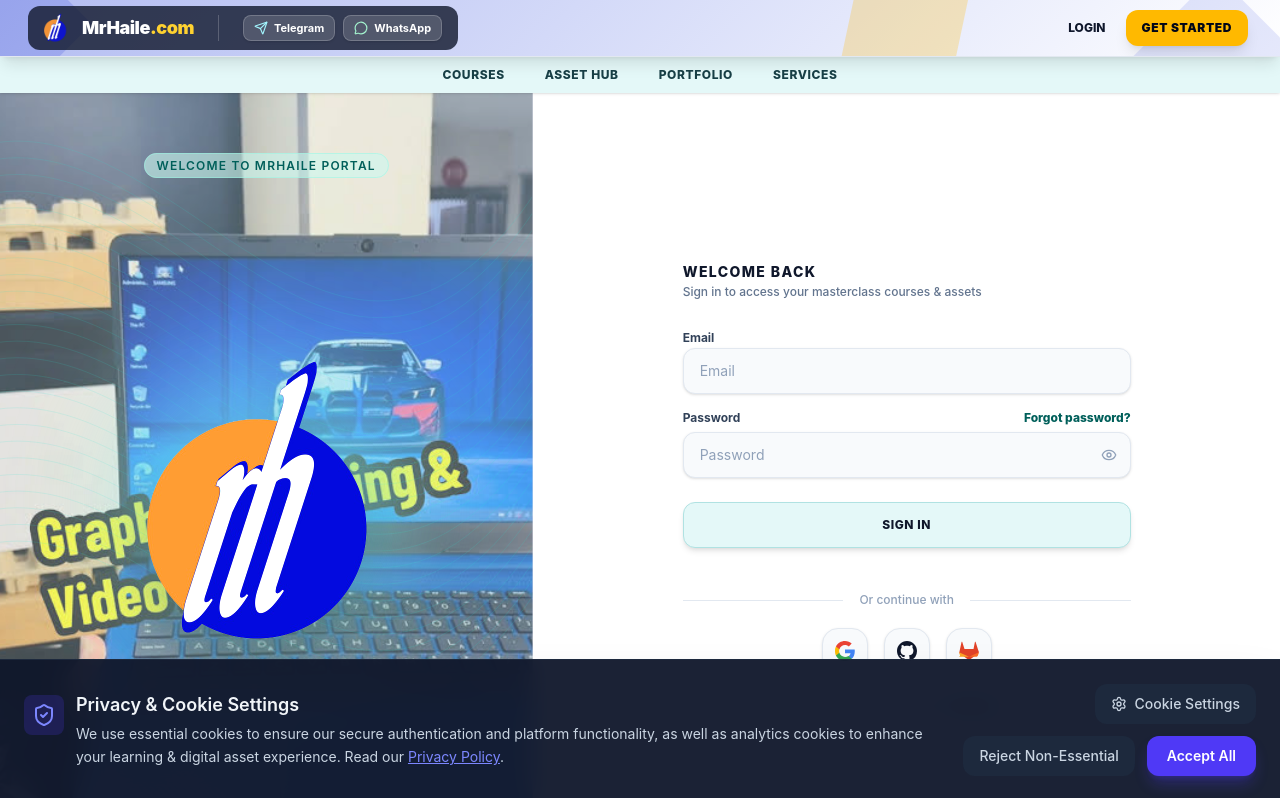
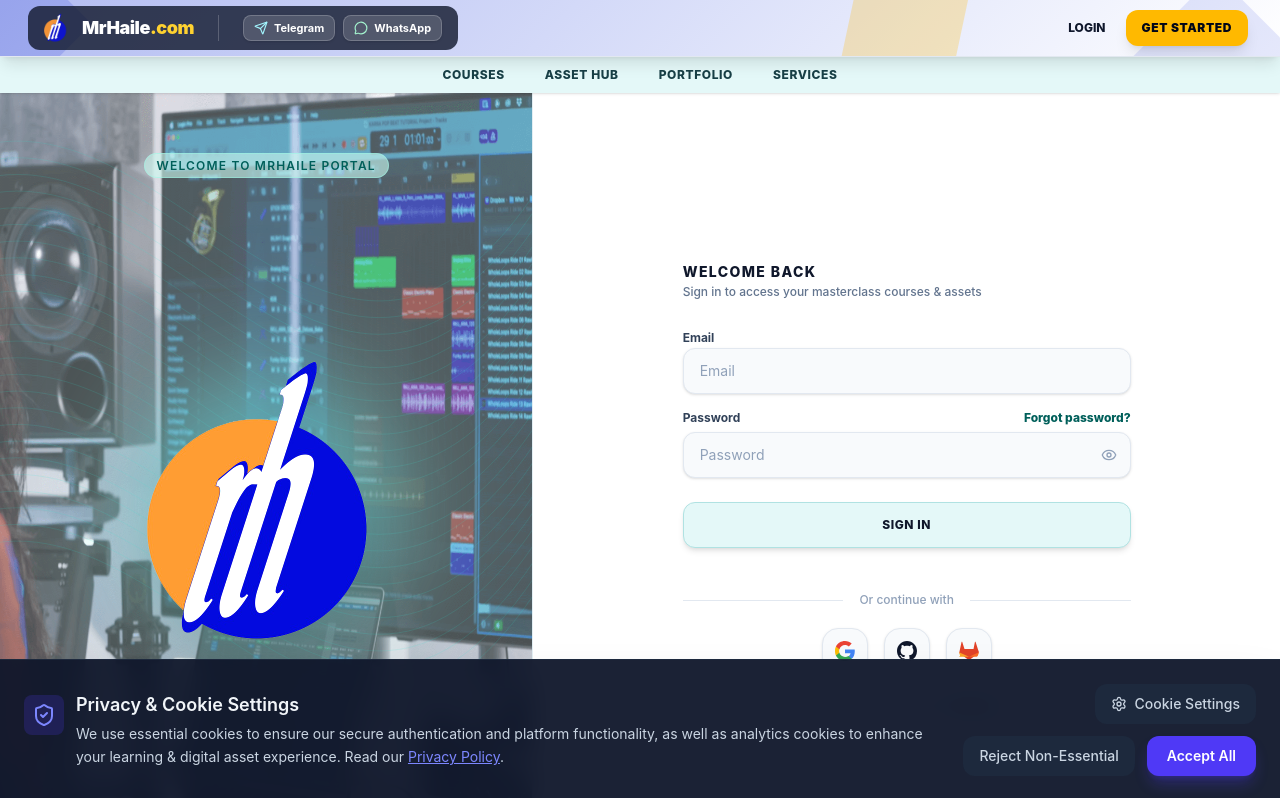
Before and after one commit to bante27/dgt-front, a React (Vite) app: page /login in a window 1280 px wide. Shown: the top 798 px of the page. Built offline with nearby package versions, Linux system fonts and the light colour scheme; no server answers.

Commit message:
update login

```diff
--- a/src/pages/Login.jsx
+++ b/src/pages/Login.jsx
@@ -68,7 +68,7 @@
 
       {/* Left Branding Panel */}
       <div
-        className="hidden md:flex md:w-5/12 p-6 sm:p-8 md:p-12 flex-col justify-between items-center min-h-[420px] md:min-h-screen relative overflow-hidden md:sticky md:top-0 md:h-screen border-r border-slate-200/60 bg-cover bg-center bg-no-repeat"
+        className="hidden md:flex md:w-5/12 p-6 sm:p-8 md:p-12 flex-col justify-between items-center min-h-[420px] md:min-h-screen relative overflow-hidden md:sticky md:top-0 md:h-screen border-r border-slate-200/60 bg-[length:100%_100%] bg-center bg-no-repeat"
         style={{
           backgroundImage: 'url(/image.png)',
           backgroundColor: '#e4f8f8'
```
Also changed, not shown: public/image.png.
